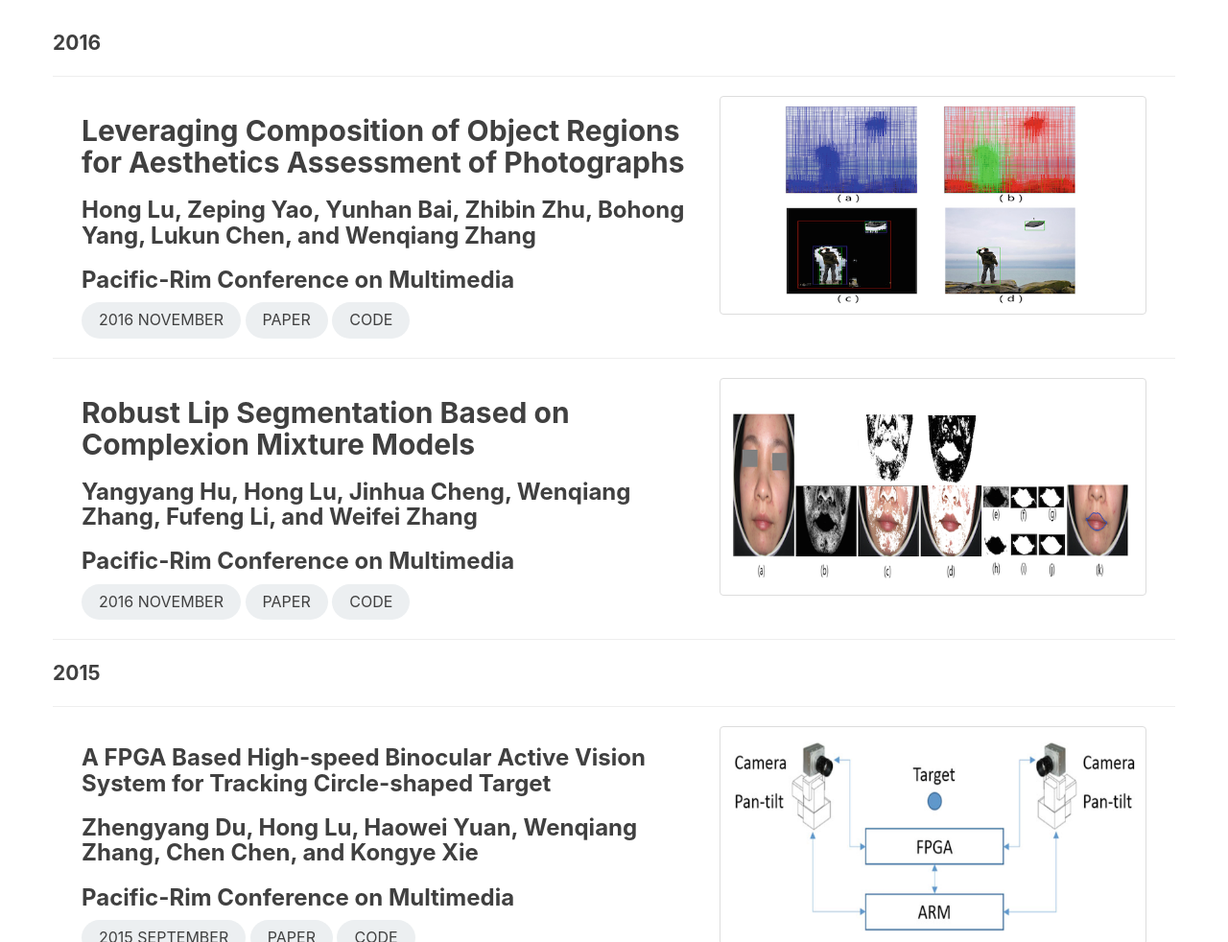
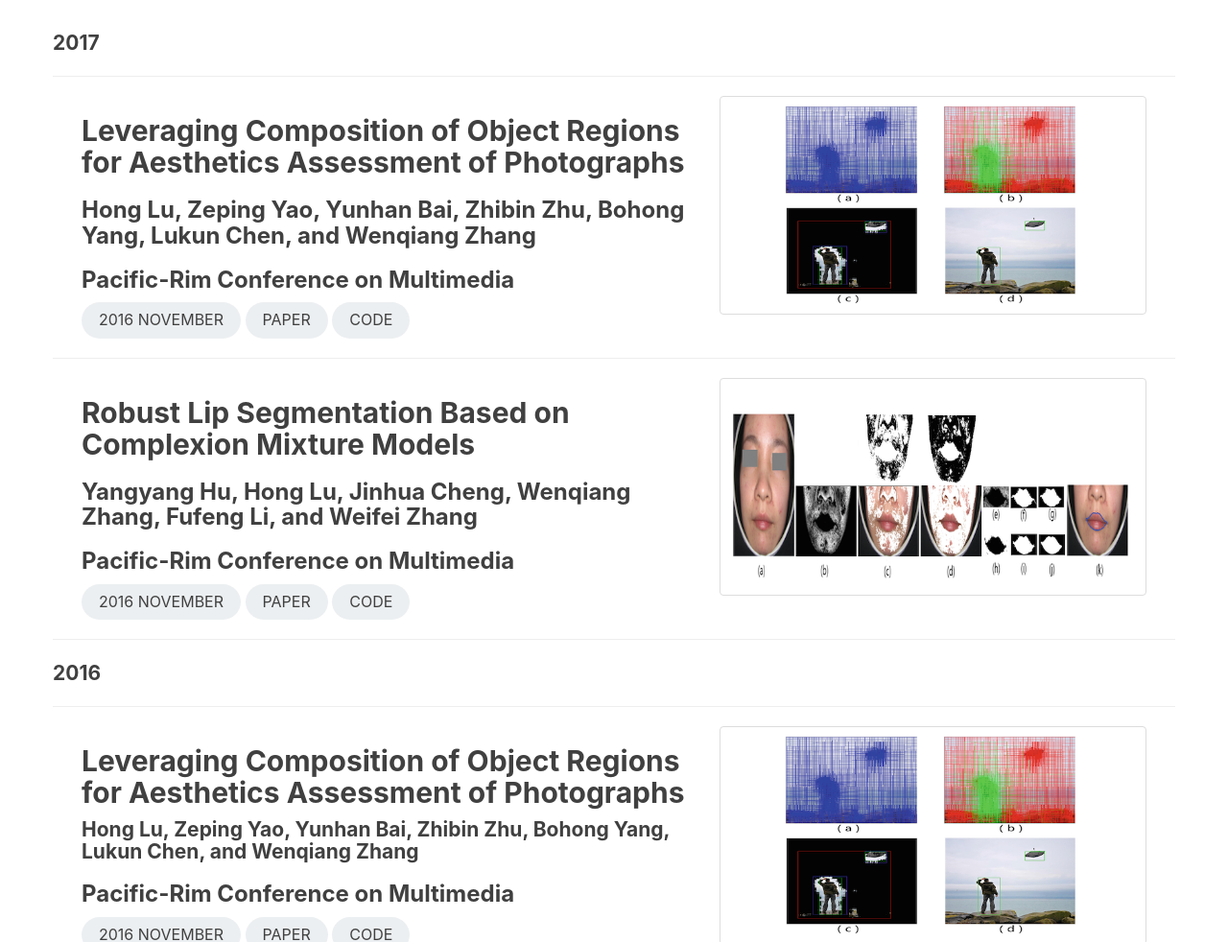
Before and after one commit to lunatics123/lunatics123.github.io, a Jekyll site: the page built from publications.html, in a window 1280 px wide and 1400 px high. Shown: the part 418-1400 px from the top of the window at 96% size. Built offline with Jekyll 4.4.1, drawn with Linux system fonts in a browser that asks for light colours; comment, search, counter and statistics services are not loaded.

Commit message:
add papers of 2016

```diff
--- a/publications.html
+++ b/publications.html
@@ -6,7 +6,7 @@ description: "Read Our Papers"
 permalink: /publications.html
 ---
 
-<h5 class="lead"><b>2016</b></h5>
+<h5 class="lead"><b>2017</b></h5>
 <hr>
 
 <section>
@@ -32,6 +32,44 @@ permalink: /publications.html
             <h2>Robust Lip Segmentation Based on Complexion Mixture Models</h2>
             <h3>Yangyang Hu, Hong Lu, Jinhua Cheng, Wenqiang Zhang, Fufeng Li, and Weifei Zhang</h3>
             <h3>Pacific-Rim Conference on Multimedia</h3>
+            <div class="post-tag round-xl">2016 November</div>
+            <a class="post-tag round-xl"
+               href="https://link.springer.com/chapter/10.1007/978-3-319-48890-5_9">Paper</a>
+            <a class="post-tag round-xl">Code</a>
+        </div>
+        <div class="col-lg-5">
+            <img class="img-thumbnail" src="/img/papers/hu2016robust.png">
+        </div>
+    </div>
+</section>
+<hr>
+
+<h5 class="lead"><b>2016</b></h5>
+<hr>
+
+<section>
+    <div class="container">
+        <div class="col-lg-7">
+            <h2>Leveraging Composition of Object Regions for Aesthetics Assessment of Photographs</h2>
+            <h4>Hong Lu, Zeping Yao, Yunhan Bai, Zhibin Zhu, Bohong Yang, Lukun Chen, and Wenqiang Zhang</h4>
+            <h3>Pacific-Rim Conference on Multimedia</h3>
+            <div class="post-tag round-xl">2016 November</div>
+            <a class="post-tag round-xl" href="https://link.springer.com/chapter/10.1007/978-3-319-48890-5_16">Paper</a>
+            <a class="post-tag round-xl">Code</a>
+        </div>
+        <div class="col-lg-5">
+            <img class="img-thumbnail" src="/img/papers/lu2016leveraging.png">
+        </div>
+    </div>
+</section>
+<hr>
+
+<section>
+    <div class="container">
+        <div class="col-lg-7">
+            <h2>Robust Lip Segmentation Based on Complexion Mixture Models</h2>
+            <h3>Yangyang Hu, Hong Lu, Jinhua Cheng, Wenqiang Zhang, Fufeng Li, and Weifei Zhang</h3>
+            <h4>Pacific-Rim Conference on Multimedia</h4>
             <div class="post-tag round-xl">2016 November</div>
             <a class="post-tag round-xl"
                href="https://link.springer.com/chapter/10.1007/978-3-319-48890-5_9">Paper</a>
```
